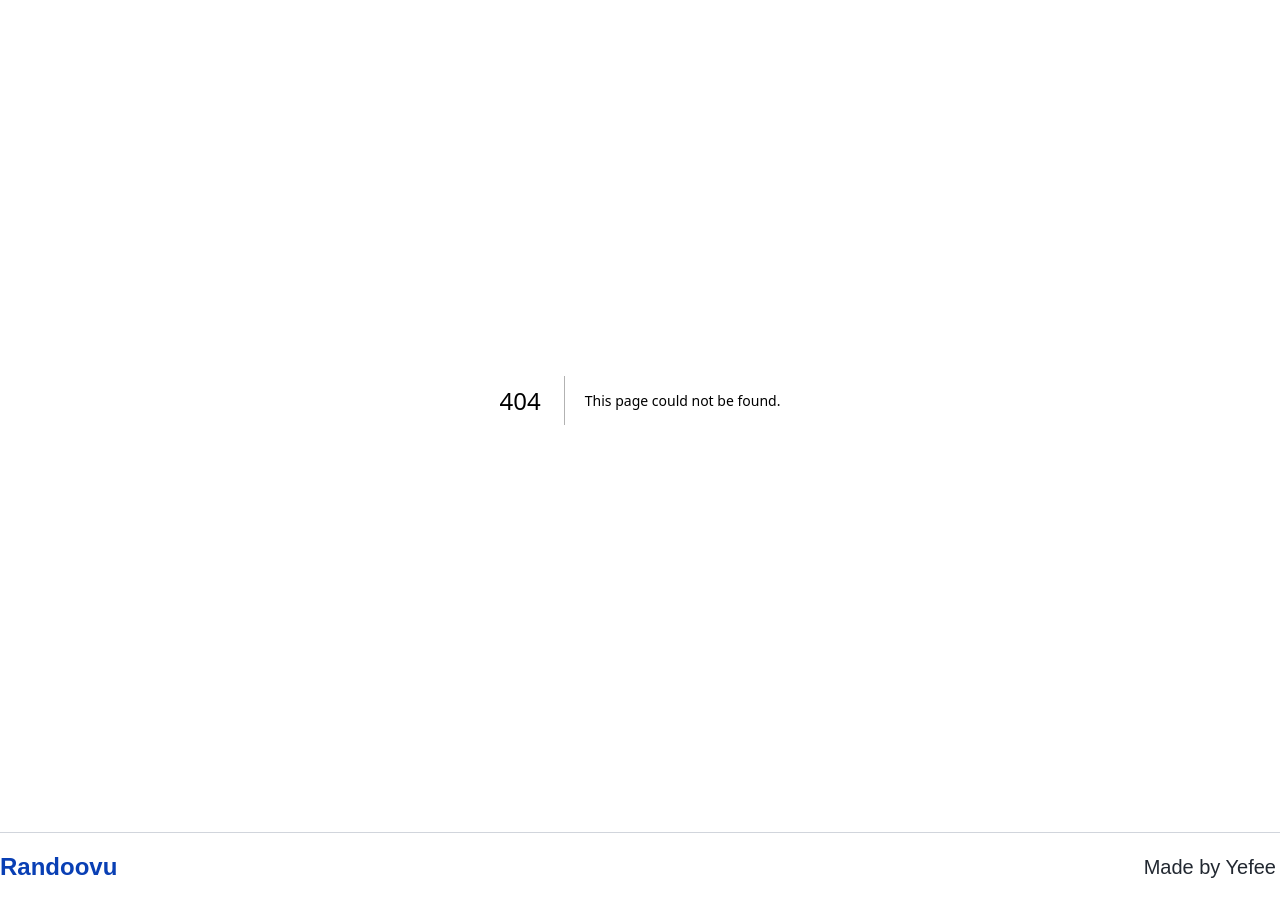
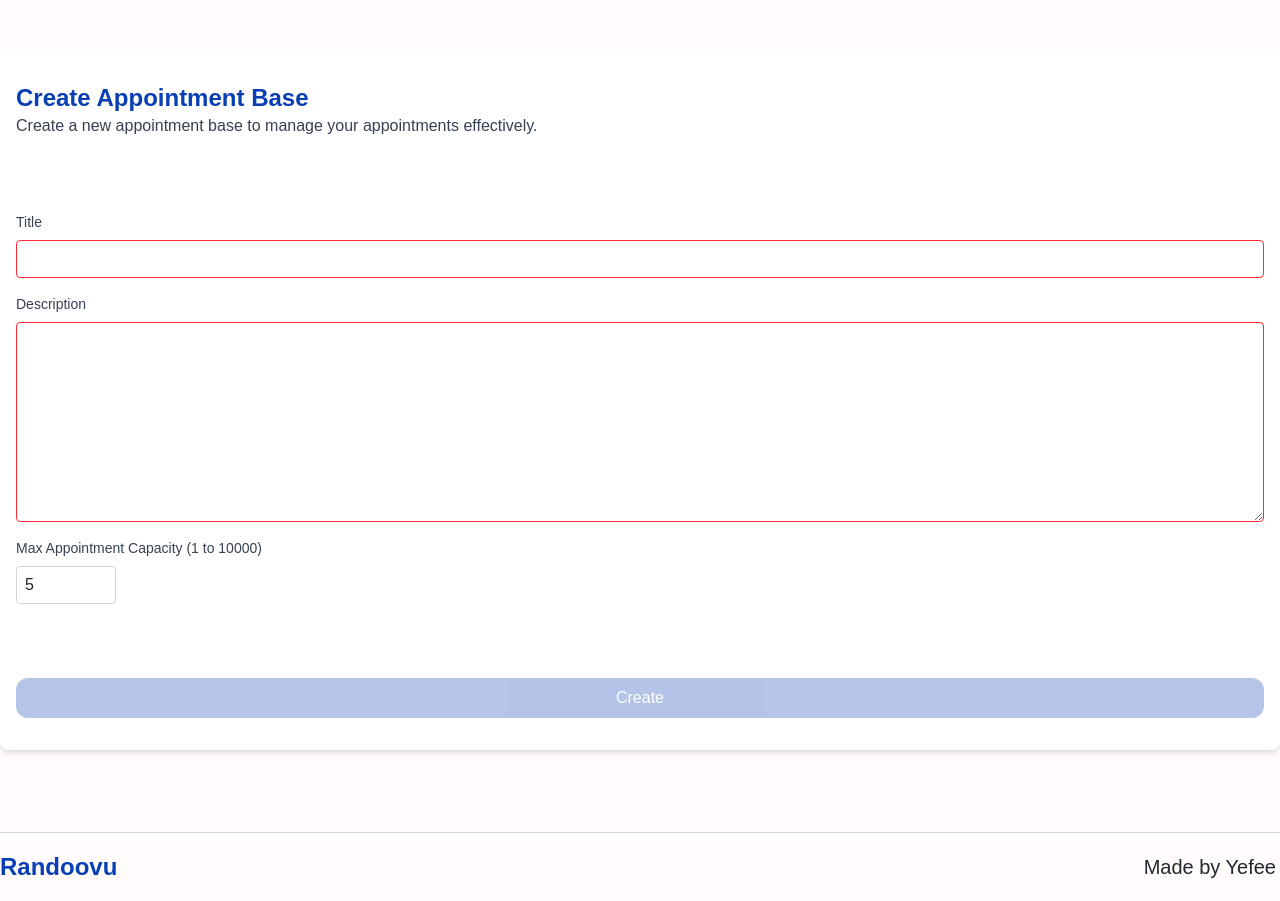
Before and after one commit to Randoovu/randoovu-front-end, a Next.js app: page /dashboard/create in a window 1280 px wide. Before the commit this address had no page. Built offline with nearby package versions, Linux system fonts and the light colour scheme.

Commit message:
feat: create appointment base

```diff
--- /dev/null
+++ b/src/app/api/create-base/route.ts
@@ -0,0 +1,12 @@
+import { cookies } from "next/headers";
+
+export async function POST(request: Request) {
+    const formData = await request.formData()
+    const data = {
+        title: formData.get("title") as string,
+        maxAppointmentCapacity: formData.get("maxAppointmentCapacity") as string,
+        description: formData.get("description") as string,
+    };
+
+    return Response.json({ message: "OK" }, { status: 200 });
+};
--- a/src/app/components/Button.tsx
+++ b/src/app/components/Button.tsx
@@ -2,18 +2,18 @@ export default function Button(props: any) {
     // I know this component can be written without if statements and it can be written in one return.
     // But I wanted to write it like this for readability.
 
-    const { type, children, className, key, ...otherProps } = props;
+    const { type, children, className, ...otherProps } = props;
     if (type) {
         if (type === "outline") {
             return (
-                <button {...otherProps} key={key} className={"disabled:opacity-30 disabled:cursor-not-allowed border-primary font-medium rounded-xl p-2 text-primary border-2 hover:bg-primary hover:text-background focus:bg-primary focus:text-background cursor-pointer focus:shadow-lg duration-150 focus:outline " + className}>{children}</button>
+                <button {...otherProps} className={"disabled:opacity-30 disabled:cursor-not-allowed border-primary font-medium rounded-xl p-2 text-primary border-2 hover:bg-primary hover:text-background focus:bg-primary focus:text-background cursor-pointer focus:shadow-lg duration-150 focus:outline " + className}>{children}</button>
             )
         }
         // ...
     }
     else {
         return (
-            <button {...otherProps} key={key} className={"disabled:opacity-30 disabled:cursor-not-allowed bg-primary font-medium rounded-xl p-2 text-background cursor-pointer focus:shadow-lg duration-150 focus:outline " + className}>{children}</button>
+            <button {...otherProps} className={"disabled:opacity-30 disabled:cursor-not-allowed bg-primary font-medium rounded-xl p-2 text-background cursor-pointer focus:shadow-lg duration-150 focus:outline " + className}>{children}</button>
         )
     }
 }
--- /dev/null
+++ b/src/app/components/Create/CreateForm.tsx
@@ -0,0 +1,90 @@
+"use client";
+import Button from "@/app/components/Button";
+import Input from "@/app/components/Input";
+import Textarea from "@/app/components/Textarea";
+import { useRouter } from "next/navigation";
+import { useState } from "react";
+import toast from "react-hot-toast";
+
+export default function CreateForm() {
+    const router = useRouter();
+
+    const [buttonDisabled, setButtonDisabled] = useState(false);
+    const [data, setData] = useState({
+        title: "",
+        description: "",
+        maxAppointmentCapacity: 5,
+    });
+
+    const handleSubmit = async () => {
+        setButtonDisabled(true);
+        const formData = new FormData();
+        formData.append("title", data.title);
+        formData.append("description", data.description);
+        formData.append("maxAppointmentCapacity", data.maxAppointmentCapacity.toString());
+
+        const response = await fetch("/api/create-base", {
+            method: "POST",
+            body: formData,
+        });
+
+        if (response.ok) {
+            toast.success("Appointment base created successfully");
+            router.push("/dashboard");
+        } else {
+            toast.error("Failed to create appointment base");
+            setButtonDisabled(false);
+        }
+    };
+
+    return (
+        <>
+            <div className="flex flex-col gap-4">
+                <div className="flex flex-col gap-2">
+                    <label htmlFor="title" className="block text-sm font-medium text-gray-700">Title</label>
+                    <Input onChange={(e: { target: { value: string; } }) => {
+                        setData((prev: any) => ({
+                            ...prev,
+                            title: e.target.value
+                        }));
+                    }} minLength={4} maxLength={50} required id="title" type="text" />
+                </div>
+
+                <div className="flex flex-col gap-2 h-[228px]">
+                    <label htmlFor="description" className="block text-sm font-medium text-gray-700">Description</label>
+                    <Textarea onChange={(e: { target: { value: string; } }) => {
+                        setData((prev: any) => ({
+                            ...prev,
+                            description: e.target.value
+                        }));
+                    }} required maxLength={150} minLength={5} style={{ height: "200px", maxHeight: "200px" }} id="message" />
+                </div>
+
+                <div className="flex flex-col gap-2">
+                    <label htmlFor="title" className="block text-sm font-medium text-gray-700">Max Appointment Capacity {"(1 to 10000)"}</label>
+                    <Input onChange={(e: { target: { value: string; } }) => {
+                        setData((prev: any) => ({
+                            ...prev,
+                            maxAppointmentCapacity: e.target.value
+                        }));
+                    }} className="!w-[100px]" min={1} max={10000} defaultValue={5} required id="title" type="number" />
+                </div>
+            </div>
+            <Button
+                disabled={
+                    buttonDisabled ||
+                    data.title.length < 4 ||
+                    data.description.length < 5 ||
+                    data.maxAppointmentCapacity < 1
+                }
+                onClick={() => {
+                    if (!buttonDisabled && data.title.length >= 4 && data.description.length >= 5 && data.maxAppointmentCapacity >= 1) {
+                        handleSubmit();
+                    }
+                }}
+            >
+                Create
+            </Button>
+        </>
+    )
+}
--- a/src/app/components/General/Footer.tsx
+++ b/src/app/components/General/Footer.tsx
@@ -4,7 +4,7 @@ export default function Footer() {
     return (
         <footer className="border-t max-md:px-4 flex justify-center py-4 border-gray-300 w-full mt-8">
             <div className="container flex justify-between items-center">
-                <h1 className="text-2xl font-extrabold text-primary">Randoovu</h1>
+                <h1 className="text-2xl font-extrabold text-primary cursor-pointer">Randoovu</h1>
 
 
                 <Link className="md:text-xl text-lg text-foreground cursor-pointer rounded-lg font-medium duration-150 hover:bg-primary/10 p-1"
--- a/src/app/components/Input.tsx
+++ b/src/app/components/Input.tsx
@@ -1,4 +1,4 @@
 export default function Input(props: any) {
     const { className, ...otherProps } = props;
-    return <input {...otherProps} className={"w-full py-1.5 text-base rounded px-2 focus:outline-primary border border-gray-300 not-valid:outline-red-500 not-valid:border-red-500 " + {className}} />;
+    return <input {...otherProps} className={"w-full py-1.5 text-base rounded px-2 focus:outline-primary border border-gray-300 not-valid:outline-red-500 not-valid:border-red-500 " + className} />;
 }
--- a/src/app/components/Sign/SignInForm.tsx
+++ b/src/app/components/Sign/SignInForm.tsx
@@ -29,8 +29,8 @@ export default function SignInForm() {
             router.push("/dashboard");
         } else {
             toast.error("Failed to sign in. Please check your credentials.");
+            setButtonDisabled(false);
         }
-        setButtonDisabled(false);
     }
 
     return (
--- a/src/app/components/Sign/SignUpForm.tsx
+++ b/src/app/components/Sign/SignUpForm.tsx
@@ -90,6 +90,7 @@ export default function SignUpForm() {
             }
             else {
                 toast.error("Please enter a valid 6-digit code.");
+                setButtonDisabled(false);
             }
         }
     }
@@ -114,15 +115,17 @@ export default function SignUpForm() {
                         }) => setPassword(e.target.value)} maxLength={100} minLength={8} type="password" />
                     </div>
 
-                    <Button onClick={() => handleSignUp()} className="w-full">Sign Up</Button>
+                    <Button disabled={buttonDisabled || !isValidEmail(email) || !isValidPassword(password)} onClick={() => !buttonDisabled && handleSignUp()}
+                        className="w-full">
+                        Sign Up
+                    </Button>
                 </>
             ) : (
                 <>
                     <div className="flex flex-col gap-2">
-
                         <h1 className="text-2xl font-bold">Verify Email</h1>
 
-                        <p className="text-lg font-medium">We have sent a code to your email.</p>
+                        <p className="text-sm font-medium text-gray-700">We have sent a code to your email.</p>
                     </div>
 
 
--- a/src/app/components/Textarea.tsx
+++ b/src/app/components/Textarea.tsx
@@ -1,4 +1,4 @@
-export default function Input(props: any) {
+export default function Textarea(props: any) {
     const { className, ...otherProps } = props;
     return <textarea {...otherProps} className={"w-full py-1.5 text-base rounded px-2 focus:outline-primary border border-gray-300 not-valid:outline-red-500 not-valid:border-red-500 " + {className}} />;
 }
--- /dev/null
+++ b/src/app/dashboard/create/page.tsx
@@ -0,0 +1,22 @@
+import CreateForm from "@/app/components/Create/CreateForm";
+
+
+export default function CreatePage() {
+    return (
+        <div className="h-screen w-full flex items-center justify-center">
+            <form className="container max-md:mx-4 bg-white p-4 min-h-[calc(100vh-200px)] md:min-h-[calc(100vh-100px)] py-8 rounded-lg shadow-md
+            flex flex-col justify-between gap-8">
+                <div className="flex w-full items-center justify-between">
+                    <div className="flex flex-col">
+                        <h1 className="text-2xl text-primary font-bold">Create Appointment Base</h1>
+                        <p className="text-gray-700">
+                            Create a new appointment base to manage your appointments effectively.
+                        </p>
+                    </div>
+                </div>
+
+                <CreateForm />
+            </form>
+        </div>
+    );
+}
--- a/src/app/dashboard/page.tsx
+++ b/src/app/dashboard/page.tsx
@@ -14,7 +14,7 @@ export default function DashboardPage() {
         description: "A cozy diner serving classic American breakfast and lunch.",
         todaysAppointmentCount: 50,
         currentAppointmentCount: 5,
-        maxAppointmentSize: 21
+        maxAppointmentCapacity: 21
     },
     {
         title: "Final Masquerade Restaurant",
@@ -22,7 +22,7 @@ export default function DashboardPage() {
         description: "Standing at the end of the final masquerade.",
         todaysAppointmentCount: 200,
         currentAppointmentCount: 25,
-        maxAppointmentSize: 52
+        maxAppointmentCapacity: 52
     }]
     return (
         <div className="container max-md:px-4 h-screen py-8 flex flex-col gap-8">
@@ -46,10 +46,10 @@ export default function DashboardPage() {
                             <h2 className="text-xl font-semibold">{corp.title}</h2>
                             <p className="text-gray-600 text-base h-12">{corp.description}</p>
                             <div className="mt-2">
-                                <p className="text-sm text-gray-500">Fullness Percent: {Math.round(corp.currentAppointmentCount * 100 / corp.maxAppointmentSize)}%</p>
+                                <p className="text-sm text-gray-500">Fullness Percent: {Math.round(corp.currentAppointmentCount * 100 / corp.maxAppointmentCapacity)}%</p>
                                 <p className="text-sm text-gray-500">Today's Appointments: {corp.todaysAppointmentCount}</p>
                                 <p className="text-sm text-gray-500">Current Appointments: {corp.currentAppointmentCount}</p>
-                                <p className="text-sm text-gray-500">Max Appointment Size: {corp.maxAppointmentSize}</p>
+                                <p className="text-sm text-gray-500">Max Appointment Capacity: {corp.maxAppointmentCapacity}</p>
                             </div>
 
                             <div className="mt-4">
@@ -64,7 +64,7 @@ export default function DashboardPage() {
 
             <div className="flex flex-col gap-4">
                 <h1 className="text-xl font-bold">Create A New Appointment Base</h1>
-                <Button className="w-24">Create</Button>
+                <Link href="/dashboard/create"><Button className="w-24">Create</Button></Link>
             </div>
         </div>
     );
```
